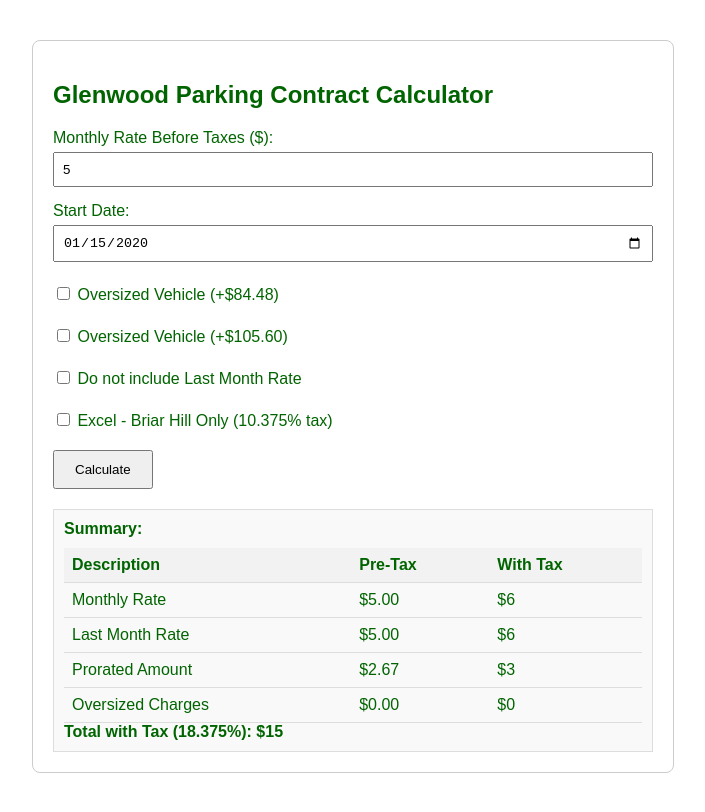
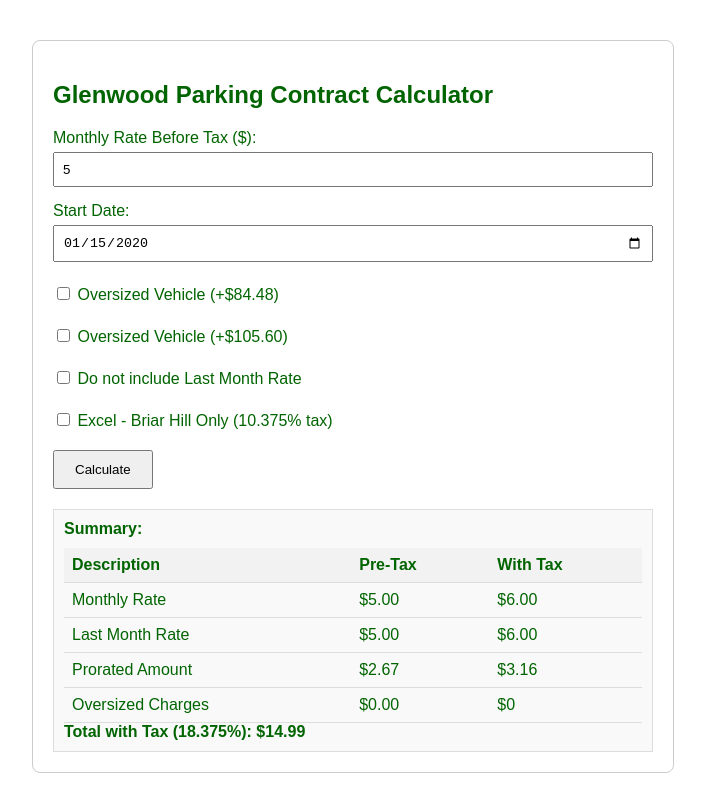
Before and after one commit to Mrrisaac/parking-calc, a plain HTML site: page index.html in a window 1280 px wide. Both pictures are taken after typing "5", "2020-01-15" into the empty fields and a click on the button "Calculate". Shown: the whole page, without its empty margins (287-992 px from the left). Drawn offline with Linux system fonts and the light colour scheme.

Commit message:
Add files via upload

```diff
--- a/index.html
+++ b/index.html
@@ -56,7 +56,7 @@
 </head>
 <body>
   <h2>Glenwood Parking Contract Calculator</h2>
-  <label for="monthlyRate">Monthly Rate Before Taxes ($):</label>
+  <label for="monthlyRate">Monthly Rate Before Tax ($):</label>
   <input type="number" id="monthlyRate" step="0.01" />
 
   <label for="startDate">Start Date:</label>
@@ -111,10 +111,15 @@
       const lastMonthRate = excludeLastMonth ? 0 : monthlyRate;
       const taxRate = useReducedTax ? 0.10375 : 0.18375;
 
-      const monthlyRateTaxed = Math.round(monthlyRate * (1 + taxRate));
-      const lastMonthRateTaxed = Math.round(lastMonthRate * (1 + taxRate));
-      const proratedAmountTaxed = Math.round(proratedAmount * (1 + taxRate));
-      const totalWithTax = monthlyRateTaxed + lastMonthRateTaxed + proratedAmountTaxed;
+      const monthlyRateTaxed = Math.round(monthlyRate * (1 + taxRate)).toFixed(2);
+      const lastMonthRateTaxed = Math.round(lastMonthRate * (1 + taxRate)).toFixed(2);
+      const proratedAmountTaxed = (proratedAmount * (1 + taxRate)).toFixed(2);
+
+      const monthlyRateTaxedExact = monthlyRate * (1 + taxRate);
+      const lastMonthRateTaxedExact = lastMonthRate * (1 + taxRate);
+      const proratedAmountTaxedExact = proratedAmount * (1 + taxRate);
+
+      const totalWithTax = (monthlyRateTaxedExact + lastMonthRateTaxedExact + proratedAmountTaxedExact).toFixed(2);
 
       document.getElementById("result").innerHTML = `
         <strong>Summary:</strong>
```
